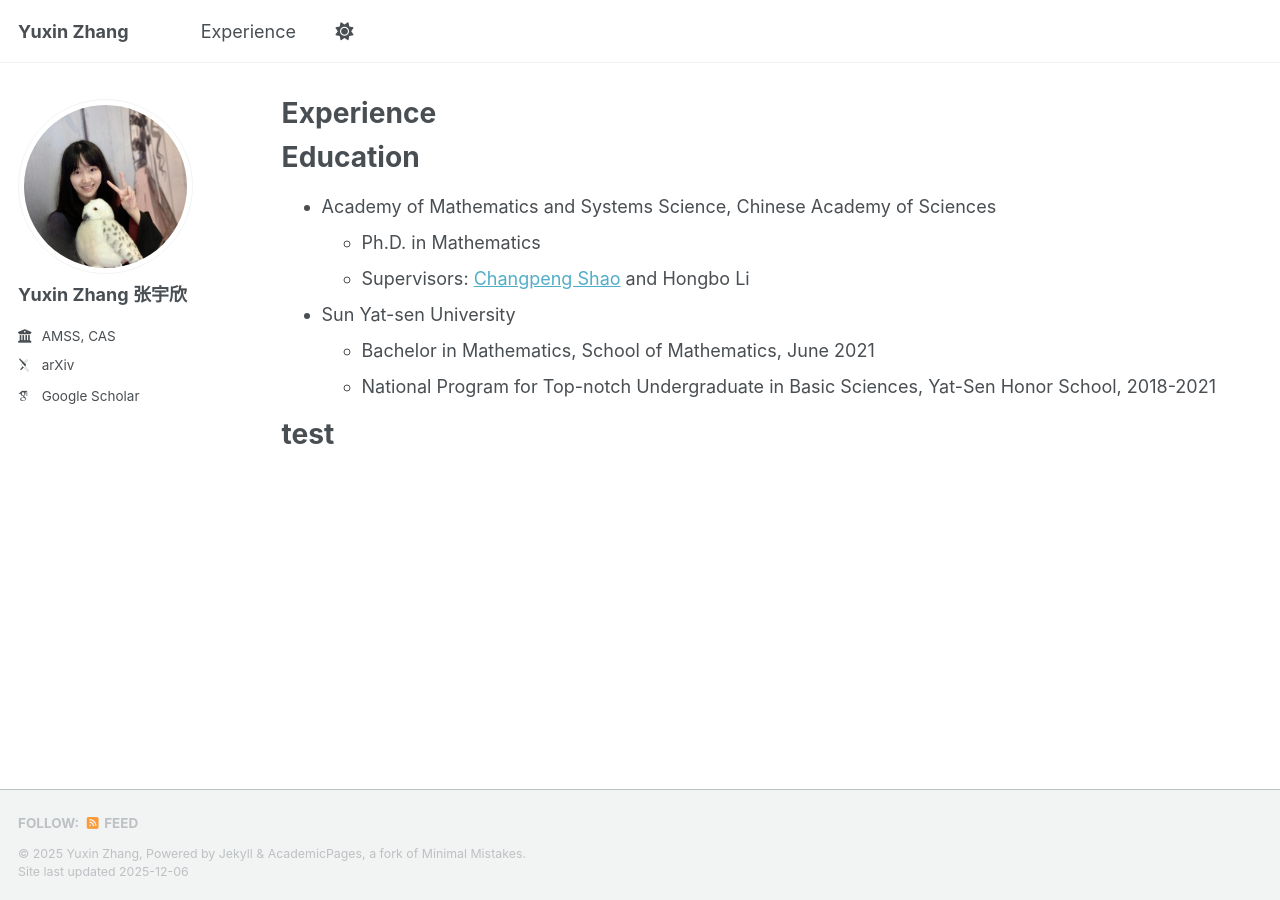
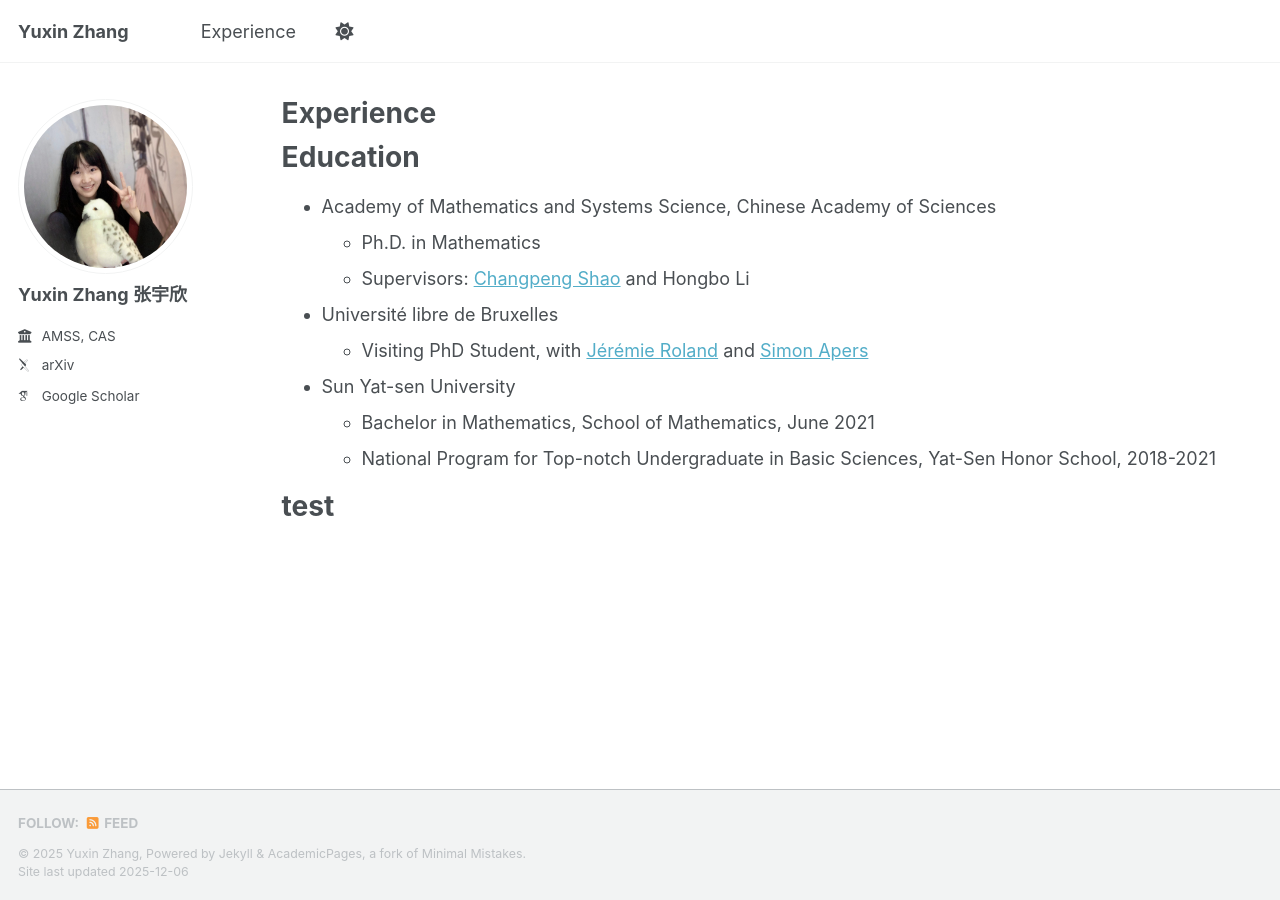
Before and after one commit to yuxinzhangmath/yuxinzhangmath.github.io, a Jekyll site: the page built from _pages/experience.md, in a window 1280 px wide. Built offline with Jekyll 4.4.1, drawn with Linux system fonts in a browser that asks for light colours; some web fonts are replaced; a script bundle is joined from its source files by our own code; library files that are not in the unit come from our copies.

Commit message:
Update experience.md

```diff
--- a/_pages/experience.md
+++ b/_pages/experience.md
@@ -9,8 +9,11 @@ author_profile: true
 # Education
 
 * Academy of Mathematics and Systems Science, Chinese Academy of Sciences
-    * Ph.D. in Mathematics
-    * Supervisors: [Changpeng Shao](https://changpeng-shao.github.io/) and Hongbo Li
+   * Ph.D. in Mathematics
+   * Supervisors: [Changpeng Shao](https://changpeng-shao.github.io/) and Hongbo Li
+
+* Université libre de Bruxelles
+   * Visiting PhD Student, with [Jérémie Roland](http://quic.ulb.ac.be/members/jroland) and [Simon Apers](https://simonapers.github.io)
 
 * Sun Yat-sen University
    * Bachelor in Mathematics, School of Mathematics, June 2021
```
